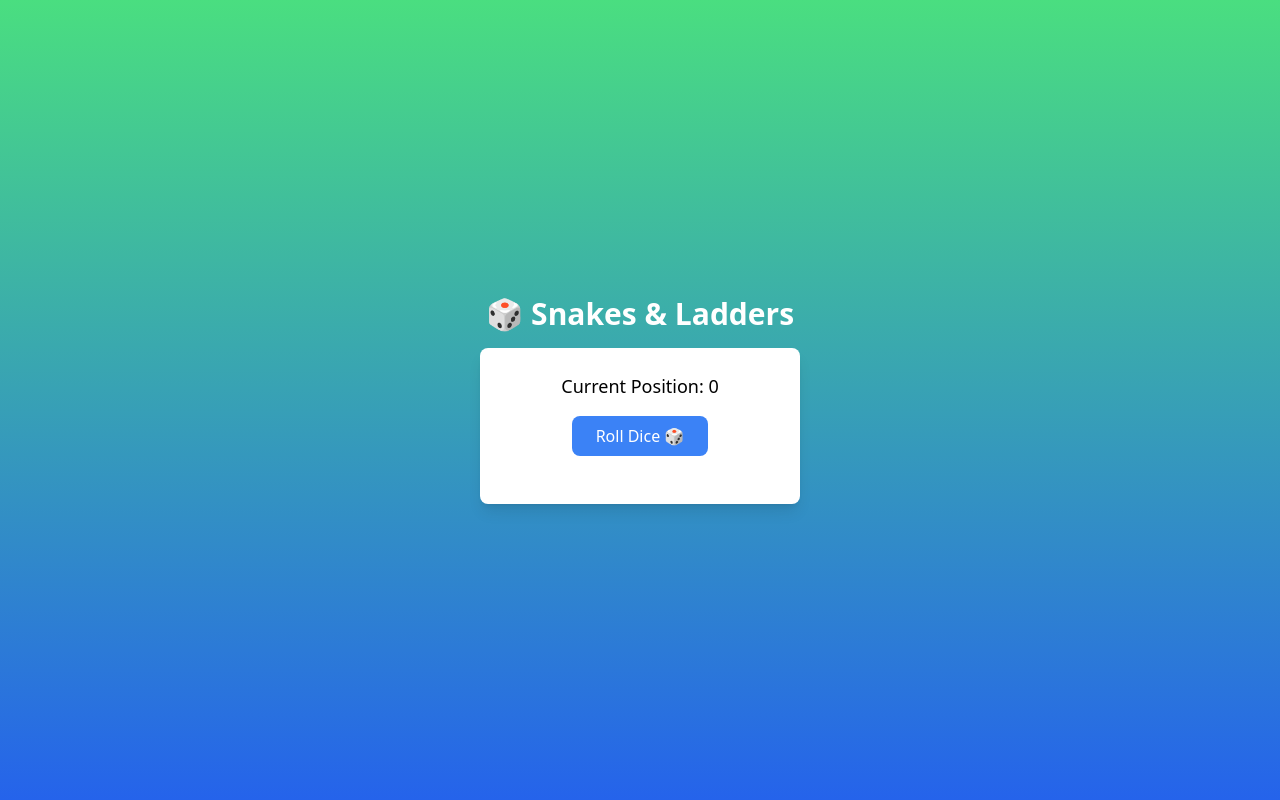
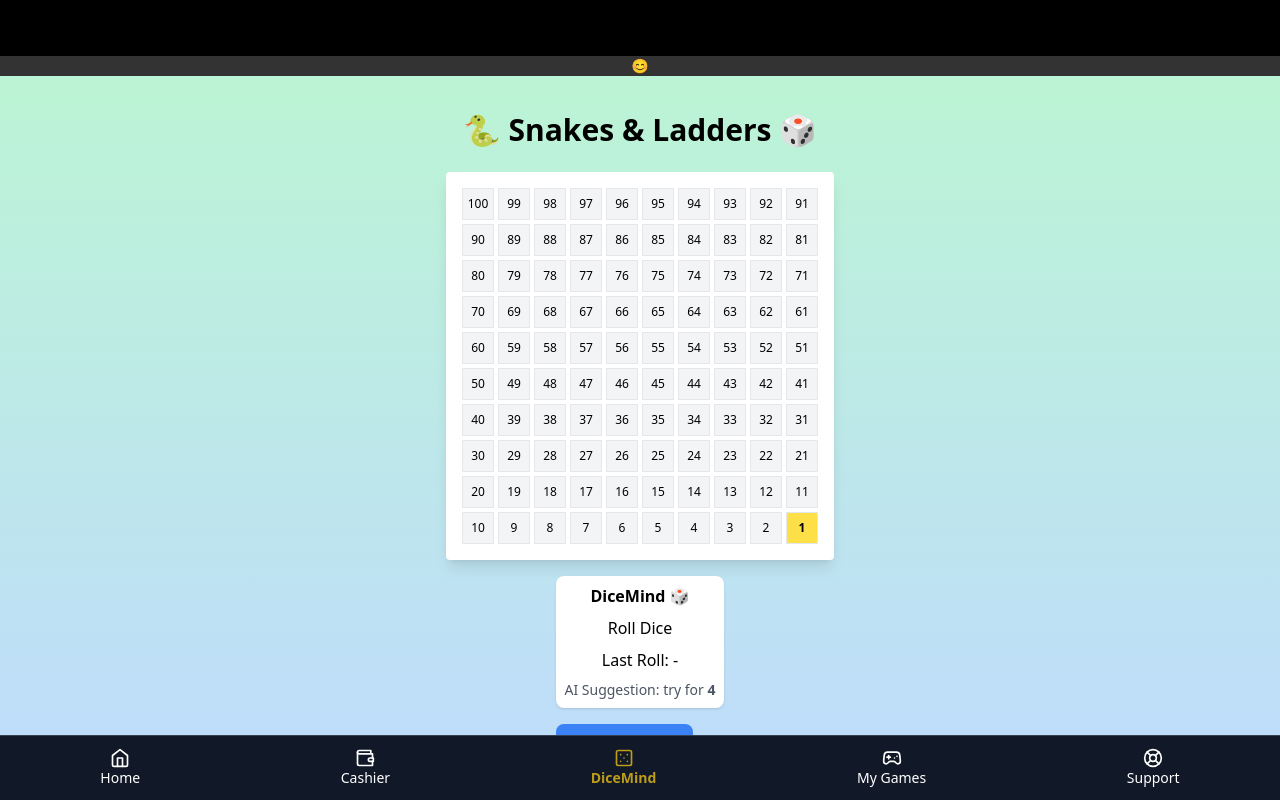
Before and after one commit to fhsolutions2025/fhsdemo, a Next.js app: page /game/snakes in a window 1280 px wide. Built offline with nearby package versions, Linux system fonts and the light colour scheme.

Commit message:
modify
rectified

```diff
--- a/src/pages/game/snakes.tsx
+++ b/src/pages/game/snakes.tsx
@@ -1,14 +1,10 @@
 // src/services/snakes/snakes.tsx
-"use client";
+import React, { useState } from "react";
+import Header from "@/components/header";
+import Footer from "@/components/footer";
+import DiceMind from "@/components/dicemind";
 
-import React, { useState } from "react";
-
-export default function SnakesGame() {
-  const [position, setPosition] = useState(0);
-  const [message, setMessage] = useState("");
-
-  // Snakes and ladders board mapping
-  const snakes: Record<number, number> = {
+const snakesAndLadders: { [key: number]: number } = {
   16: 6,
   47: 26,
   49: 11,
@@ -19,9 +15,6 @@ export default function SnakesGame() {
   93: 73,
   95: 75,
   98: 78,
-  };
-
-  const ladders: Record<number, number> = {
   1: 38,
   4: 14,
   9: 31,
@@ -33,47 +26,64 @@ export default function SnakesGame() {
   80: 100,
 };
 
+export default function SnakesGame() {
+  const [positions, setPositions] = useState([1, 1]);
+  const [turn, setTurn] = useState(0);
+  const [winner, setWinner] = useState<number | null>(null);
+
   const rollDice = () => {
-    const roll = Math.floor(Math.random() * 6) + 1; // dice roll 1-6
-    let newPos = position + roll;
-
-    if (newPos > 100) {
-      setMessage("You need the exact number to win!");
-      return;
+    if (winner !== null) return;
+    const dice = Math.floor(Math.random() * 6) + 1;
+    let newPos = positions[turn] + dice;
+    if (snakesAndLadders[newPos]) {
+      newPos = snakesAndLadders[newPos];
     }
-
-    if (snakes[newPos]) {
-      newPos = snakes[newPos];
-      setMessage(`Oops! Bitten by a snake 🐍. Down to ${newPos}`);
-    } else if (ladders[newPos]) {
-      newPos = ladders[newPos];
-      setMessage(`Yay! Climbed a ladder 🎉. Up to ${newPos}`);
-    } else {
-      setMessage(`Moved to ${newPos}`);
+    if (newPos >= 100) {
+      setWinner(turn);
     }
-
-    setPosition(newPos);
-
-    if (newPos === 100) {
-      setMessage("🎊 Congratulations! You reached 100 and won the game!");
-    }
+    const newPositions = [...positions];
+    newPositions[turn] = newPos <= 100 ? newPos : positions[turn];
+    setPositions(newPositions);
+    setTurn((turn + 1) % positions.length);
   };
 
   return (
-    <main className="flex flex-col items-center justify-center min-h-screen bg-gradient-to-b from-green-400 to-blue-600 text-white p-6">
-      <h1 className="text-3xl font-bold mb-4">🎲 Snakes & Ladders</h1>
-
-      <div className="bg-white text-black rounded-lg shadow-lg p-6 w-80 text-center">
-        <p className="text-lg mb-2">Current Position: {position}</p>
-        <p className="text-sm italic mb-4">{message}</p>
-
+    <main className="min-h-screen flex flex-col bg-gradient-to-b from-green-200 to-blue-200">
+      <Header />
+      <div className="flex-grow flex flex-col items-center justify-center p-6">
+        <h1 className="text-3xl font-bold mb-6">🐍 Snakes & Ladders 🎲</h1>
+        <div className="grid grid-cols-10 gap-1 bg-white p-4 rounded shadow-lg">
+          {Array.from({ length: 100 }, (_, i) => {
+            const num = 100 - i;
+            const playerHere = positions.findIndex((p) => p === num);
+            return (
+              <div
+                key={num}
+                className={`w-8 h-8 flex items-center justify-center text-xs border
+                  ${playerHere !== -1 ? "bg-yellow-300 font-bold" : "bg-gray-100"}`}
+              >
+                {num}
+              </div>
+            );
+          })}
+        </div>
+        {winner !== null ? (
+          <div className="mt-4 font-bold">
+            Player {winner + 1} wins! 🎉
+          </div>
+        ) : (
+          <div className="mt-4">
+            <DiceMind onRoll={rollDice} />
             <button
               onClick={rollDice}
-          className="btn-secondary px-6 py-2 bg-blue-500 rounded-lg text-white mb-6 hover:bg-blue-700 transition"
+              className="btn-secondary px-6 py-2 bg-blue-500 rounded-lg text-white mt-4"
             >
               Roll Dice 🎲
             </button>
           </div>
+        )}
+      </div>
+      <Footer />
     </main>
   );
 }
```
Lines whose indentation alone changed are shown as unchanged.
